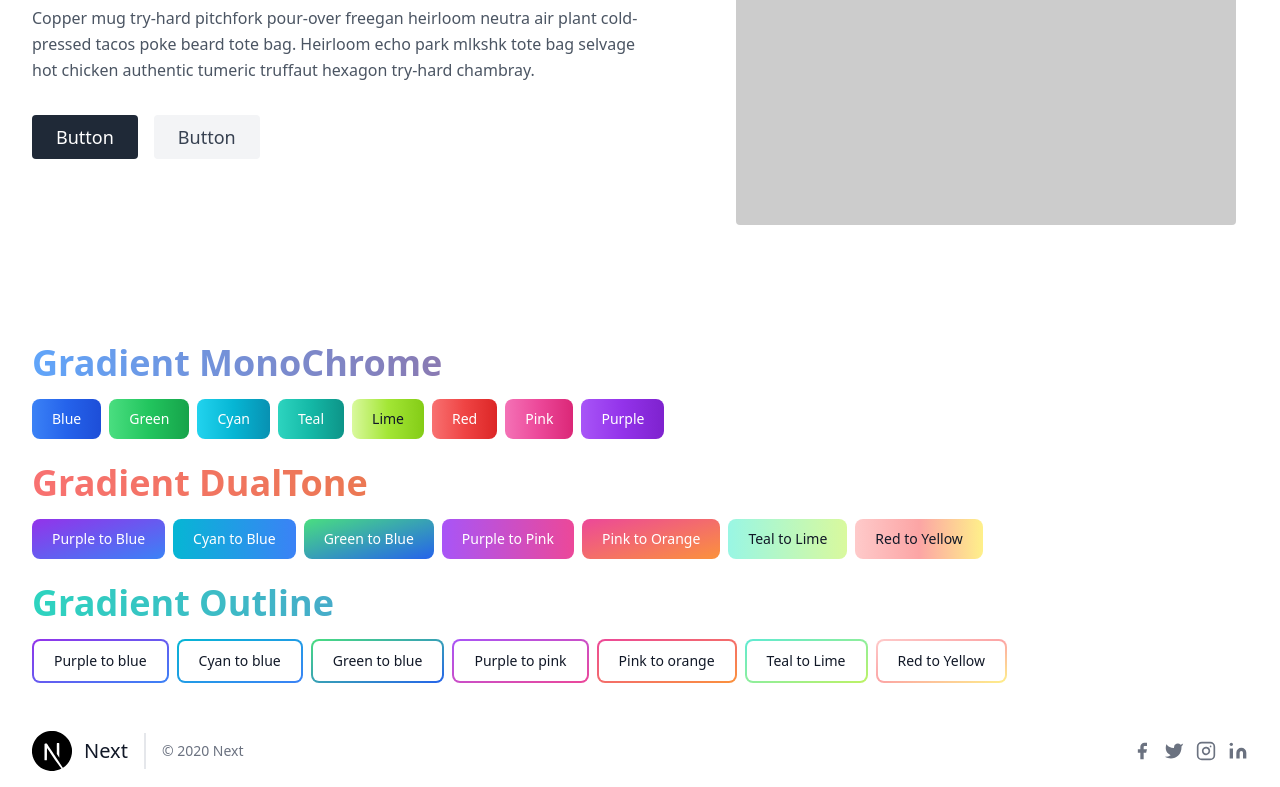
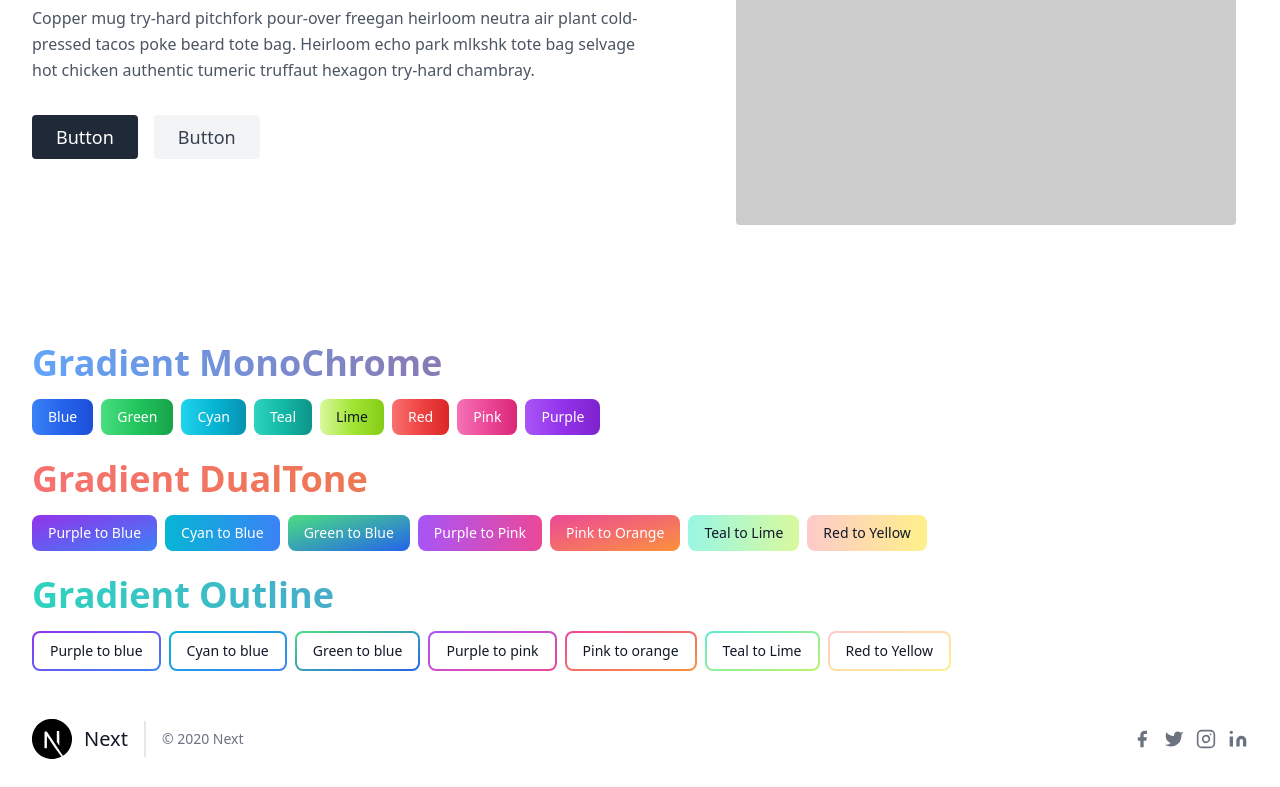
Before and after one commit to wahidari/next-tailwind-headlessui, a Next.js app: page / in a window 1280 px wide. Shown: the part 435-1222 px from the top of the page. Built offline with nearby package versions, Linux system fonts and the light colour scheme; no server answers.

Commit message:
Update index.js

```diff
--- a/pages/index.js
+++ b/pages/index.js
@@ -54,61 +54,61 @@ export default function Home() {
 				<h1 className="sm:text-4xl text-3xl my-4 font-bold text-transparent bg-clip-text bg-gradient-to-r from-blue-400 to-red-600">
 					Gradient MonoChrome
 				</h1>
-				<button type="button" className="text-white bg-gradient-to-r from-blue-500 via-blue-600 to-blue-700 hover:bg-gradient-to-br focus:ring-4 focus:outline-none focus:ring-blue-300 dark:focus:ring-blue-800 font-medium rounded-lg text-sm px-5 py-2.5 text-center mr-2 mb-2">Blue</button>
-				<button type="button" className="text-white bg-gradient-to-r from-green-400 via-green-500 to-green-600 hover:bg-gradient-to-br focus:ring-4 focus:outline-none focus:ring-green-300 dark:focus:ring-green-800 font-medium rounded-lg text-sm px-5 py-2.5 text-center mr-2 mb-2">Green</button>
-				<button type="button" className="text-white bg-gradient-to-r from-cyan-400 via-cyan-500 to-cyan-600 hover:bg-gradient-to-br focus:ring-4 focus:outline-none focus:ring-cyan-300 dark:focus:ring-cyan-800 font-medium rounded-lg text-sm px-5 py-2.5 text-center mr-2 mb-2">Cyan</button>
-				<button type="button" className="text-white bg-gradient-to-r from-teal-400 via-teal-500 to-teal-600 hover:bg-gradient-to-br focus:ring-4 focus:outline-none focus:ring-teal-300 dark:focus:ring-teal-800 font-medium rounded-lg text-sm px-5 py-2.5 text-center mr-2 mb-2">Teal</button>
-				<button type="button" className="text-gray-900 bg-gradient-to-r from-lime-200 via-lime-400 to-lime-500 hover:bg-gradient-to-br focus:ring-4 focus:outline-none focus:ring-lime-300 dark:focus:ring-lime-800 font-medium rounded-lg text-sm px-5 py-2.5 text-center mr-2 mb-2">Lime</button>
-				<button type="button" className="text-white bg-gradient-to-r from-red-400 via-red-500 to-red-600 hover:bg-gradient-to-br focus:ring-4 focus:outline-none focus:ring-red-300 dark:focus:ring-red-800 font-medium rounded-lg text-sm px-5 py-2.5 text-center mr-2 mb-2">Red</button>
-				<button type="button" className="text-white bg-gradient-to-r from-pink-400 via-pink-500 to-pink-600 hover:bg-gradient-to-br focus:ring-4 focus:outline-none focus:ring-pink-300 dark:focus:ring-pink-800 font-medium rounded-lg text-sm px-5 py-2.5 text-center mr-2 mb-2">Pink</button>
-				<button type="button" className="text-white bg-gradient-to-r from-purple-500 via-purple-600 to-purple-700 hover:bg-gradient-to-br focus:ring-4 focus:outline-none focus:ring-purple-300 dark:focus:ring-purple-800 font-medium rounded-lg text-sm px-5 py-2.5 text-center mr-2 mb-2">Purple</button>
+				<button type="button" className="text-white bg-gradient-to-r from-blue-500 via-blue-600 to-blue-700 hover:bg-gradient-to-br font-medium rounded-lg text-sm px-4 py-2 text-center mr-2 mb-2">Blue</button>
+				<button type="button" className="text-white bg-gradient-to-r from-green-400 via-green-500 to-green-600 hover:bg-gradient-to-br font-medium rounded-lg text-sm px-4 py-2 text-center mr-2 mb-2">Green</button>
+				<button type="button" className="text-white bg-gradient-to-r from-cyan-400 via-cyan-500 to-cyan-600 hover:bg-gradient-to-br font-medium rounded-lg text-sm px-4 py-2 text-center mr-2 mb-2">Cyan</button>
+				<button type="button" className="text-white bg-gradient-to-r from-teal-400 via-teal-500 to-teal-600 hover:bg-gradient-to-br font-medium rounded-lg text-sm px-4 py-2 text-center mr-2 mb-2">Teal</button>
+				<button type="button" className="text-gray-900 bg-gradient-to-r from-lime-200 via-lime-400 to-lime-500 hover:bg-gradient-to-br font-medium rounded-lg text-sm px-4 py-2 text-center mr-2 mb-2">Lime</button>
+				<button type="button" className="text-white bg-gradient-to-r from-red-400 via-red-500 to-red-600 hover:bg-gradient-to-br font-medium rounded-lg text-sm px-4 py-2 text-center mr-2 mb-2">Red</button>
+				<button type="button" className="text-white bg-gradient-to-r from-pink-400 via-pink-500 to-pink-600 hover:bg-gradient-to-br font-medium rounded-lg text-sm px-4 py-2 text-center mr-2 mb-2">Pink</button>
+				<button type="button" className="text-white bg-gradient-to-r from-purple-500 via-purple-600 to-purple-700 hover:bg-gradient-to-br font-medium rounded-lg text-sm px-4 py-2 text-center mr-2 mb-2">Purple</button>
 
 				<h1 className="sm:text-4xl text-3xl my-4 font-bold text-transparent bg-clip-text bg-gradient-to-r from-red-400 to-yellow-600">
 					Gradient DualTone
 				</h1>
-				<button type="button" className="text-white bg-gradient-to-br from-purple-600 to-blue-500 hover:bg-gradient-to-bl focus:ring-4 focus:outline-none focus:ring-blue-300 dark:focus:ring-blue-800 font-medium rounded-lg text-sm px-5 py-2.5 text-center mr-2 mb-2">Purple to Blue</button>
-				<button type="button" className="text-white bg-gradient-to-r from-cyan-500 to-blue-500 hover:bg-gradient-to-bl focus:ring-4 focus:outline-none focus:ring-cyan-300 dark:focus:ring-cyan-800 font-medium rounded-lg text-sm px-5 py-2.5 text-center mr-2 mb-2">Cyan to Blue</button>
-				<button type="button" className="text-white bg-gradient-to-br from-green-400 to-blue-600 hover:bg-gradient-to-bl focus:ring-4 focus:outline-none focus:ring-green-200 dark:focus:ring-green-800 font-medium rounded-lg text-sm px-5 py-2.5 text-center mr-2 mb-2">Green to Blue</button>
-				<button type="button" className="text-white bg-gradient-to-r from-purple-500 to-pink-500 hover:bg-gradient-to-l focus:ring-4 focus:outline-none focus:ring-purple-200 dark:focus:ring-purple-800 font-medium rounded-lg text-sm px-5 py-2.5 text-center mr-2 mb-2">Purple to Pink</button>
-				<button type="button" className="text-white bg-gradient-to-br from-pink-500 to-orange-400 hover:bg-gradient-to-bl focus:ring-4 focus:outline-none focus:ring-pink-200 dark:focus:ring-pink-800 font-medium rounded-lg text-sm px-5 py-2.5 text-center mr-2 mb-2">Pink to Orange</button>
-				<button type="button" className="text-gray-900 bg-gradient-to-r from-teal-200 to-lime-200 hover:bg-gradient-to-l hover:from-teal-200 hover:to-lime-200 focus:ring-4 focus:outline-none focus:ring-lime-200 dark:focus:ring-teal-700 font-medium rounded-lg text-sm px-5 py-2.5 text-center mr-2 mb-2">Teal to Lime</button>
-				<button type="button" className="text-gray-900 bg-gradient-to-r from-red-200 via-red-300 to-yellow-200 hover:bg-gradient-to-bl focus:ring-4 focus:outline-none focus:ring-red-100 dark:focus:ring-red-400 font-medium rounded-lg text-sm px-5 py-2.5 text-center mr-2 mb-2">Red to Yellow</button>
+				<button type="button" className="text-white bg-gradient-to-br from-purple-600 to-blue-500 hover:bg-gradient-to-bl font-medium rounded-lg text-sm px-4 py-2 text-center mr-2 mb-2">Purple to Blue</button>
+				<button type="button" className="text-white bg-gradient-to-r from-cyan-500 to-blue-500 hover:bg-gradient-to-bl font-medium rounded-lg text-sm px-4 py-2 text-center mr-2 mb-2">Cyan to Blue</button>
+				<button type="button" className="text-white bg-gradient-to-br from-green-400 to-blue-600 hover:bg-gradient-to-bl font-medium rounded-lg text-sm px-4 py-2 text-center mr-2 mb-2">Green to Blue</button>
+				<button type="button" className="text-white bg-gradient-to-r from-purple-500 to-pink-500 hover:bg-gradient-to-l font-medium rounded-lg text-sm px-4 py-2 text-center mr-2 mb-2">Purple to Pink</button>
+				<button type="button" className="text-white bg-gradient-to-br from-pink-500 to-orange-400 hover:bg-gradient-to-bl font-medium rounded-lg text-sm px-4 py-2 text-center mr-2 mb-2">Pink to Orange</button>
+				<button type="button" className="text-gray-900 bg-gradient-to-r from-teal-200 to-lime-200 hover:bg-gradient-to-l font-medium rounded-lg text-sm px-4 py-2 text-center mr-2 mb-2">Teal to Lime</button>
+				<button type="button" className="text-gray-900 bg-gradient-to-r from-red-200 to-yellow-200 hover:bg-gradient-to-bl font-medium rounded-lg text-sm px-4 py-2 text-center mr-2 mb-2">Red to Yellow</button>
 
 				<h1 className="sm:text-4xl text-3xl my-4 font-bold text-transparent bg-clip-text bg-gradient-to-r from-teal-400 to-purple-600">
 					Gradient Outline
 				</h1>
-				<button className="relative inline-flex items-center justify-center p-0.5 mb-2 mr-2 overflow-hidden text-sm font-medium text-gray-900 rounded-lg group bg-gradient-to-br from-purple-600 to-blue-500 group-hover:from-purple-600 group-hover:to-blue-500 hover:text-white dark:text-white focus:ring-4 focus:outline-none focus:ring-blue-300 dark:focus:ring-blue-800">
-					<span className="relative px-5 py-2.5 transition-all ease-in duration-75 bg-white dark:bg-gray-900 rounded-md group-hover:bg-opacity-0">
+				<button className="relative inline-flex items-center justify-center p-0.5 mb-2 mr-2 overflow-hidden text-sm font-medium text-gray-900 rounded-lg group bg-gradient-to-br from-purple-600 to-blue-500 group-hover:from-purple-600 group-hover:to-blue-500 hover:text-white dark:text-white">
+					<span className="relative px-4 py-2 transition-all ease-in duration-75 bg-white dark:bg-gray-900 rounded-md group-hover:bg-opacity-0">
 						Purple to blue
 					</span>
 				</button>
-				<button className="relative inline-flex items-center justify-center p-0.5 mb-2 mr-2 overflow-hidden text-sm font-medium text-gray-900 rounded-lg group bg-gradient-to-br from-cyan-500 to-blue-500 group-hover:from-cyan-500 group-hover:to-blue-500 hover:text-white dark:text-white focus:ring-4 focus:outline-none focus:ring-cyan-200 dark:focus:ring-cyan-800">
-					<span className="relative px-5 py-2.5 transition-all ease-in duration-75 bg-white dark:bg-gray-900 rounded-md group-hover:bg-opacity-0">
+				<button className="relative inline-flex items-center justify-center p-0.5 mb-2 mr-2 overflow-hidden text-sm font-medium text-gray-900 rounded-lg group bg-gradient-to-br from-cyan-500 to-blue-500 group-hover:from-cyan-500 group-hover:to-blue-500 hover:text-white dark:text-white">
+					<span className="relative px-4 py-2 transition-all ease-in duration-75 bg-white dark:bg-gray-900 rounded-md group-hover:bg-opacity-0">
 						Cyan to blue
 					</span>
 				</button>
-				<button className="relative inline-flex items-center justify-center p-0.5 mb-2 mr-2 overflow-hidden text-sm font-medium text-gray-900 rounded-lg group bg-gradient-to-br from-green-400 to-blue-600 group-hover:from-green-400 group-hover:to-blue-600 hover:text-white dark:text-white focus:ring-4 focus:outline-none focus:ring-green-200 dark:focus:ring-green-800">
-					<span className="relative px-5 py-2.5 transition-all ease-in duration-75 bg-white dark:bg-gray-900 rounded-md group-hover:bg-opacity-0">
+				<button className="relative inline-flex items-center justify-center p-0.5 mb-2 mr-2 overflow-hidden text-sm font-medium text-gray-900 rounded-lg group bg-gradient-to-br from-green-400 to-blue-600 group-hover:from-green-400 group-hover:to-blue-600 hover:text-white dark:text-white">
+					<span className="relative px-4 py-2 transition-all ease-in duration-75 bg-white dark:bg-gray-900 rounded-md group-hover:bg-opacity-0">
 						Green to blue
 					</span>
 				</button>
-				<button className="relative inline-flex items-center justify-center p-0.5 mb-2 mr-2 overflow-hidden text-sm font-medium text-gray-900 rounded-lg group bg-gradient-to-br from-purple-500 to-pink-500 group-hover:from-purple-500 group-hover:to-pink-500 hover:text-white dark:text-white focus:ring-4 focus:outline-none focus:ring-purple-200 dark:focus:ring-purple-800">
-					<span className="relative px-5 py-2.5 transition-all ease-in duration-75 bg-white dark:bg-gray-900 rounded-md group-hover:bg-opacity-0">
+				<button className="relative inline-flex items-center justify-center p-0.5 mb-2 mr-2 overflow-hidden text-sm font-medium text-gray-900 rounded-lg group bg-gradient-to-br from-purple-500 to-pink-500 group-hover:from-purple-500 group-hover:to-pink-500 hover:text-white dark:text-white">
+					<span className="relative px-4 py-2 transition-all ease-in duration-75 bg-white dark:bg-gray-900 rounded-md group-hover:bg-opacity-0">
 						Purple to pink
 					</span>
 				</button>
-				<button className="relative inline-flex items-center justify-center p-0.5 mb-2 mr-2 overflow-hidden text-sm font-medium text-gray-900 rounded-lg group bg-gradient-to-br from-pink-500 to-orange-400 group-hover:from-pink-500 group-hover:to-orange-400 hover:text-white dark:text-white focus:ring-4 focus:outline-none focus:ring-pink-200 dark:focus:ring-pink-800">
-					<span className="relative px-5 py-2.5 transition-all ease-in duration-75 bg-white dark:bg-gray-900 rounded-md group-hover:bg-opacity-0">
+				<button className="relative inline-flex items-center justify-center p-0.5 mb-2 mr-2 overflow-hidden text-sm font-medium text-gray-900 rounded-lg group bg-gradient-to-br from-pink-500 to-orange-400 group-hover:from-pink-500 group-hover:to-orange-400 hover:text-white dark:text-white">
+					<span className="relative px-4 py-2 transition-all ease-in duration-75 bg-white dark:bg-gray-900 rounded-md group-hover:bg-opacity-0">
 						Pink to orange
 					</span>
 				</button>
-				<button className="relative inline-flex items-center justify-center p-0.5 mb-2 mr-2 overflow-hidden text-sm font-medium text-gray-900 rounded-lg group bg-gradient-to-br from-teal-300 to-lime-300 group-hover:from-teal-300 group-hover:to-lime-300 dark:text-white dark:hover:text-gray-900 focus:ring-4 focus:outline-none focus:ring-lime-200 dark:focus:ring-lime-800">
-					<span className="relative px-5 py-2.5 transition-all ease-in duration-75 bg-white dark:bg-gray-900 rounded-md group-hover:bg-opacity-0">
+				<button className="relative inline-flex items-center justify-center p-0.5 mb-2 mr-2 overflow-hidden text-sm font-medium text-gray-900 rounded-lg group bg-gradient-to-br from-teal-300 to-lime-300 group-hover:from-teal-300 group-hover:to-lime-300 dark:text-white dark:hover:text-gray-900">
+					<span className="relative px-4 py-2 transition-all ease-in duration-75 bg-white dark:bg-gray-900 rounded-md group-hover:bg-opacity-0">
 						Teal to Lime
 					</span>
 				</button>
-				<button className="relative inline-flex items-center justify-center p-0.5 mb-2 mr-2 overflow-hidden text-sm font-medium text-gray-900 rounded-lg group bg-gradient-to-br from-red-200 via-red-300 to-yellow-200 group-hover:from-red-200 group-hover:via-red-300 group-hover:to-yellow-200 dark:text-white dark:hover:text-gray-900 focus:ring-4 focus:outline-none focus:ring-red-100 dark:focus:ring-red-400">
-					<span className="relative px-5 py-2.5 transition-all ease-in duration-75 bg-white dark:bg-gray-900 rounded-md group-hover:bg-opacity-0">
+				<button className="relative inline-flex items-center justify-center p-0.5 mb-2 mr-2 overflow-hidden text-sm font-medium text-gray-900 rounded-lg group bg-gradient-to-br from-red-200 to-yellow-200 group-hover:from-red-200 group-hover:to-yellow-200 dark:text-white dark:hover:text-gray-900">
+					<span className="relative px-4 py-2 transition-all ease-in duration-75 bg-white dark:bg-gray-900 rounded-md group-hover:bg-opacity-0">
 						Red to Yellow
 					</span>
 				</button>
```
